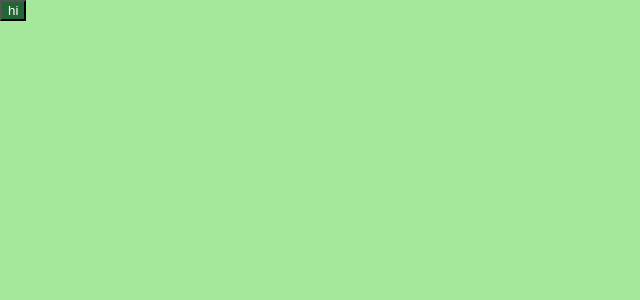
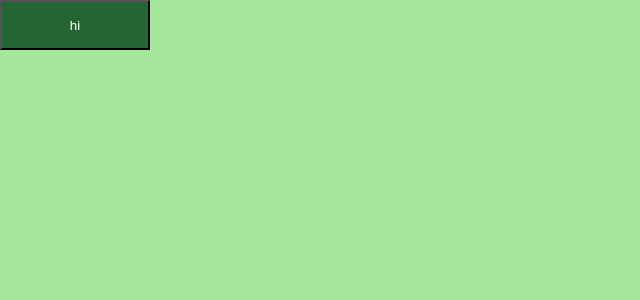
Before and after one commit to skku-sleepwalk/SKKUD_first_project, a Next.js app: page /main in a window 1280 px wide. Shown: the top 300 px of the page, without its empty margins (0-640 px from the left). Built offline with nearby package versions, Linux system fonts and the light colour scheme.

Commit message:
적당한 크기 지정

```diff
--- a/components/Commongreenbtn.module.css
+++ b/components/Commongreenbtn.module.css
@@ -1,4 +1,6 @@
 .backgroundColor {
   background-color: #246633;
   color: #ffffff;
+  height: 50px;
+  width: 150px;
 }
```
